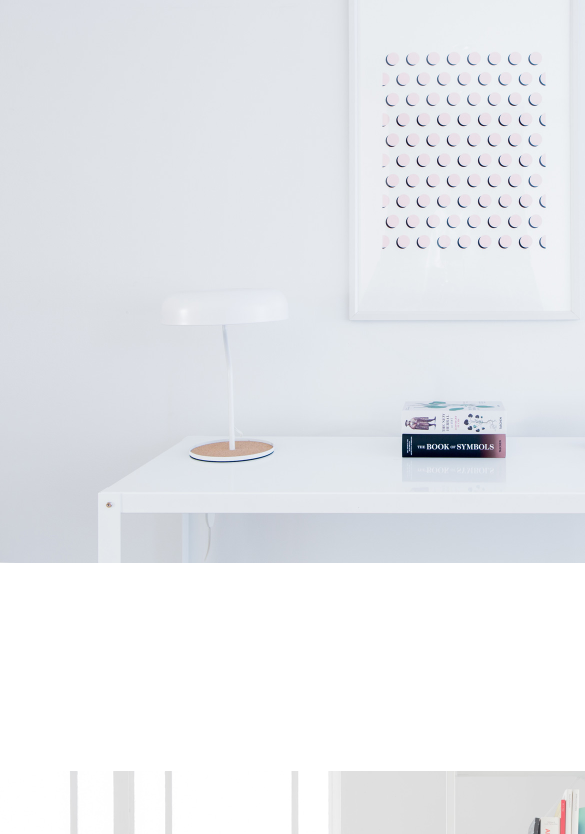
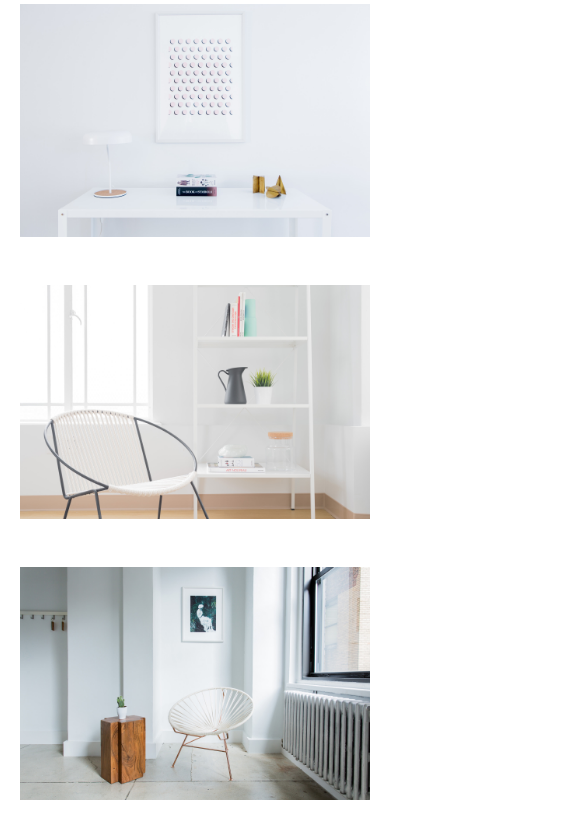
Before and after one commit to AntonyOtero/interior-weekly, a plain HTML site: page index.html in a window 390 px wide. Shown: the part 137-971 px from the top of the page, 585 px wide, since content can reach past the window. Drawn offline with Linux system fonts and the light colour scheme.

Commit message:
Update site responsiveness

```diff
--- a/scripts/parallax.js
+++ b/scripts/parallax.js
@@ -1,20 +1,29 @@
+
 $(document).on("scroll", () => {
   let pixelsFromTop = $(document).scrollTop();
   let scrollHeight = $(document).height() - $(window).height();
   let percentScrolled = 100 * (pixelsFromTop / scrollHeight);
+
+  let imageHeight = $("section img:first-of-type").height();
+  let imagePadding = [...$("section:first-of-type").css("padding-top")].splice(0,2).join("");
+  let transitionZone = imageHeight + imagePadding * 2
+
+  function getTransitionPoint(imageNum) {
+    return (imageHeight * imageNum) + (imagePadding * 2);
+  }
 
   $(".progress-bar").css("width", percentScrolled + "%");
   $(".progress-counter").text("Pixels Down: " + pixelsFromTop);
 
   (pixelsFromTop > 50) ? $("header").addClass("hidden") : $("header").removeClass("hidden");
 
-  if(pixelsFromTop < 600) {
+  if(pixelsFromTop < imageHeight) {
     $("body").css("background-color", "#fff");
-  } else if(pixelsFromTop < 1400) {
+  } else if(pixelsFromTop < getTransitionPoint(2)) {
     $("body").css("background-color", "#a29c97");
-  } else if(pixelsFromTop < 2200) {
+  } else if(pixelsFromTop < getTransitionPoint(3)) {
     $("body").css("background-color", "#d9dfe4");
-  } else if(pixelsFromTop < 3000) {
+  } else if(pixelsFromTop < getTransitionPoint(4)) {
     $("body").css("background-color", "#fff0f0");
   } else {
     $("body").css("background-color", "#cdccc7");
--- a/styles/style.css
+++ b/styles/style.css
@@ -5,7 +5,8 @@ body {
 	background-color: #ffffff;
 	color: #333333;
 	margin: 0 auto 300px auto;
-	width: 900px;
+  width: 100%;
+	max-width: 900px;
   transition: background-color 1s ease;
 }
 
@@ -67,12 +68,12 @@ nav a {
 /////////////////////*/
 
 section {
-  padding: 100px 0 100px 0;
+  padding: 100px 0;
 }
 
 section img {
-  width: 900px;
-  height: 600px;
+  width: 100%;
+  height: auto;
 }
 
 /*////////////////////////////
@@ -82,3 +83,20 @@ section img {
 .hidden {
   transform: translateY(-100%);
 }
+
+/*////////////////////////////////////////
+///////////// MEDIA QUERIES /////////////
+///////////////////////////////////////*/
+
+@media screen and (max-width: 630px){header {
+    flex-direction: column;
+  }
+
+  section {
+    padding: 20px;
+  }
+
+  section:first-of-type {
+    margin-top: 121px;
+  }
+}
```
